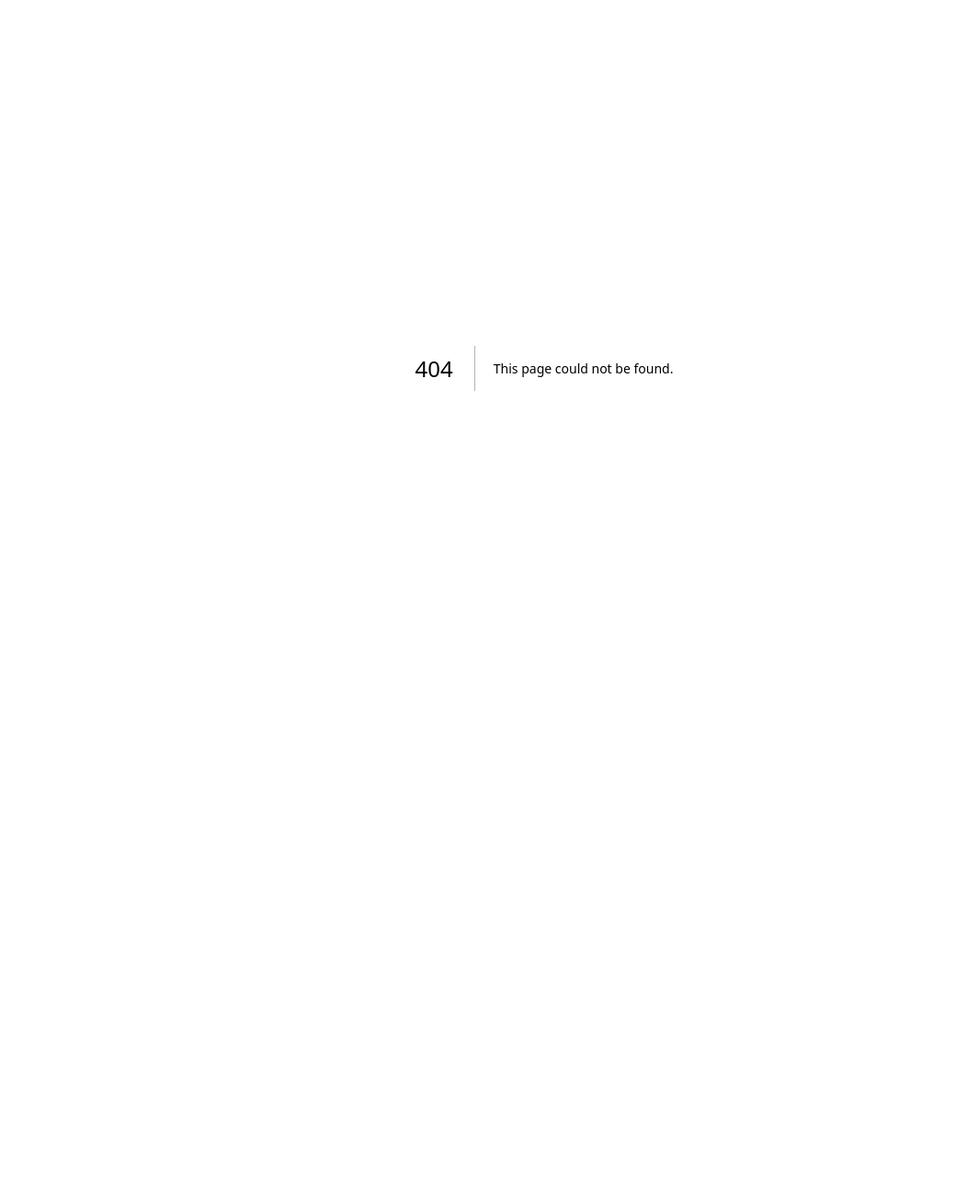
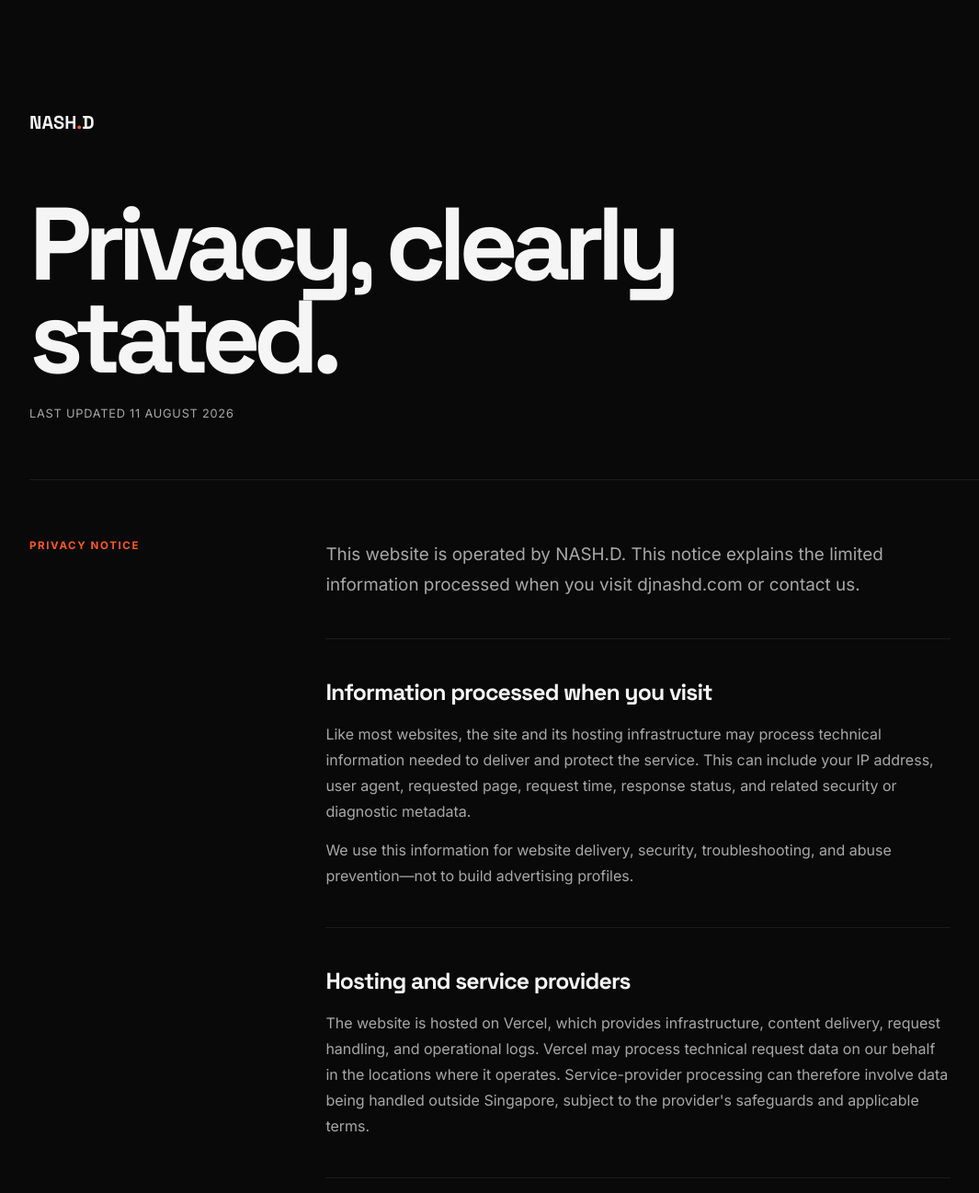
Before and after one commit to djnashd678/djnashd-site, a Next.js app: page /privacy in a window 1280 px wide. Before the commit this address had no page. Shown: the top 1297 px of the page at 92% size, without its empty margins (48-1113 px from the left). Before the commit the page ends 800 px from the top, so only its background shows below. Built offline with nearby package versions, Linux system fonts and the light colour scheme.

Commit message:
Add privacy notice and self-host site fonts

```diff
--- a/app/globals.css
+++ b/app/globals.css
@@ -1,5 +1,3 @@
-@import url('https://fonts.googleapis.com/css2?family=Inter:wght@400;500;600;700;800&family=Space+Grotesk:wght@500;600;700&display=swap');
-
 :root{
   --bg:#090909;--surface:#141414;--surface-hover:#1d1d1d;
   --text:#f5f5f5;--muted:#a8a8a8;--accent:#ff5a1f;
@@ -7,17 +5,17 @@
 }
 *{box-sizing:border-box}
 html{scroll-behavior:smooth}
-body{margin:0;background:var(--bg);color:var(--text);font-family:Inter,sans-serif}
+body{margin:0;background:var(--bg);color:var(--text);font-family:var(--font-inter),sans-serif}
 a{color:inherit;text-decoration:none}
 .sr-only{position:absolute;width:1px;height:1px;padding:0;margin:-1px;overflow:hidden;clip:rect(0,0,0,0);white-space:nowrap;border:0}
 .gate{min-height:100svh;display:grid;place-items:center;padding:32px;background:#050505}
 .gate-panel{width:min(480px,100%);text-align:center}
-.gate-panel h1{margin:0;font-family:"Space Grotesk",sans-serif;font-size:clamp(4.5rem,18vw,8rem);line-height:.85;letter-spacing:-.08em;color:#fff}
+.gate-panel h1{margin:0;font-family:var(--font-space-grotesk),sans-serif;font-size:clamp(4.5rem,18vw,8rem);line-height:.85;letter-spacing:-.08em;color:#fff}
 .gate-panel>p:not(.gate-error){margin:28px 0 40px;color:var(--muted);font-size:.9rem;letter-spacing:.04em}
 .gate-form{display:grid;grid-template-columns:1fr auto;gap:10px}
 .gate-form input{min-width:0;height:54px;padding:0 18px;border:1px solid rgba(255,255,255,.16);border-radius:var(--radius);outline:none;background:#111;color:#fff;font:inherit}
 .gate-form input:focus{border-color:rgba(255,255,255,.42)}
-.gate-form button{height:54px;padding:0 24px;border:0;border-radius:var(--radius);background:var(--accent);color:#080808;font:800 .8rem Inter,sans-serif;letter-spacing:.08em;cursor:pointer}
+.gate-form button{height:54px;padding:0 24px;border:0;border-radius:var(--radius);background:var(--accent);color:#080808;font:800 .8rem var(--font-inter),sans-serif;letter-spacing:.08em;cursor:pointer}
 .gate-form button:hover{filter:brightness(1.08)}
 .gate-error{min-height:20px;margin:16px 0 0;color:#d88b70;font-size:.78rem}
 .shell{width:min(1120px,calc(100% - 32px));margin-inline:auto}
@@ -25,7 +23,7 @@ a{color:inherit;text-decoration:none}
 .hero-image{object-fit:cover;object-position:center;filter:grayscale(1) contrast(1.06);animation:heroZoom 12s ease-in-out infinite alternate}
 .hero-overlay{position:absolute;inset:0;background:linear-gradient(180deg,rgba(9,9,9,.08),rgba(9,9,9,.18) 42%,rgba(9,9,9,.94) 90%,#090909)}
 .hero-content{position:relative;z-index:1;padding-bottom:92px}
-.hero-content h1{margin:0 0 24px;font-family:"Space Grotesk",sans-serif;font-size:clamp(4rem,14vw,9rem);letter-spacing:-.08em;line-height:.86}
+.hero-content h1{margin:0 0 24px;font-family:var(--font-space-grotesk),sans-serif;font-size:clamp(4rem,14vw,9rem);letter-spacing:-.08em;line-height:.86}
 .scroll-cue{position:absolute;z-index:2;right:26px;bottom:26px;color:rgba(255,255,255,.65);font-size:1.25rem}
 .button{min-height:52px;padding:0 20px;border-radius:var(--radius);display:inline-flex;align-items:center;justify-content:center;gap:10px;font-size:.9rem;font-weight:800;transition:.15s}
 .button:hover{transform:translateY(-2px)}
@@ -36,7 +34,7 @@ a{color:inherit;text-decoration:none}
 .eyebrow{display:inline-flex;align-items:center;gap:8px;margin-bottom:18px;color:var(--accent);font-size:.72rem;font-weight:800;letter-spacing:.16em}
 .eyebrow:before{content:"";width:24px;height:2px;background:var(--accent)}
 .section-title{display:flex;justify-content:space-between;gap:40px;align-items:flex-end;margin-bottom:36px}
-.section-title h2,.booking-card h2,.event-pass h1,.event-pass h2{margin:0;font-family:"Space Grotesk",sans-serif;font-size:clamp(2.4rem,6vw,5rem);line-height:.95;letter-spacing:-.06em}
+.section-title h2,.booking-card h2,.event-pass h1,.event-pass h2{margin:0;font-family:var(--font-space-grotesk),sans-serif;font-size:clamp(2.4rem,6vw,5rem);line-height:.95;letter-spacing:-.06em}
 .section-title p{max-width:390px;margin:0 0 4px;color:var(--muted);line-height:1.6}
 .event-pass{padding:clamp(24px,5vw,54px);border:1px solid var(--line);border-radius:30px;background:radial-gradient(circle at 82% 10%,rgba(255,90,31,.14),transparent 34%),var(--surface)}
 .event-pass-top{display:flex;justify-content:space-between;align-items:center}
@@ -50,7 +48,7 @@ a{color:inherit;text-decoration:none}
 .event-card{min-height:290px;padding:24px;border:1px solid var(--line);border-radius:var(--radius);background:var(--surface);display:flex;flex-direction:column;justify-content:space-between;transition:.2s}
 .event-card:hover,.feature-link:hover{transform:translateY(-4px);background:var(--surface-hover)}
 .event-card-date{color:var(--accent);font-size:.75rem;font-weight:800;letter-spacing:.1em}
-.event-card h3{margin:0 0 8px;font-family:"Space Grotesk",sans-serif;font-size:2rem;letter-spacing:-.04em}
+.event-card h3{margin:0 0 8px;font-family:var(--font-space-grotesk),sans-serif;font-size:2rem;letter-spacing:-.04em}
 .event-card p{margin:0;color:var(--muted)}
 .event-card-footer{display:flex;justify-content:space-between;gap:16px;padding-top:18px;border-top:1px solid var(--line);color:var(--muted);font-size:.84rem}
 .event-card-footer a{color:var(--text);font-weight:700}
@@ -60,8 +58,26 @@ a{color:inherit;text-decoration:none}
 .booking-card{min-height:430px;padding:clamp(28px,6vw,72px);border-radius:30px;background:radial-gradient(circle at 78% 18%,rgba(255,90,31,.25),transparent 30%),#111;border:1px solid var(--line);display:flex;justify-content:space-between;gap:48px;align-items:flex-end}
 .booking-card p{max-width:650px;color:var(--muted);line-height:1.7;margin:22px 0 0}
 .footer{min-height:110px;border-top:1px solid var(--line);display:flex;justify-content:space-between;align-items:center;color:var(--muted);font-size:.82rem}
-.footer strong{color:var(--text);font-family:"Space Grotesk",sans-serif;font-size:1.2rem}
+.footer strong{color:var(--text);font-family:var(--font-space-grotesk),sans-serif;font-size:1.2rem}
 .footer strong span{color:var(--accent)}
+.footer-links{display:flex;align-items:center;gap:22px}
+.footer-links a:hover{color:var(--text)}
+.privacy-page{padding-block:72px 110px}
+.privacy-header{padding:48px 0 64px;border-bottom:1px solid var(--line)}
+.privacy-brand{display:inline-block;margin-bottom:70px;font-family:var(--font-space-grotesk),sans-serif;font-size:1.25rem;font-weight:700}
+.privacy-brand span{color:var(--accent)}
+.privacy-header h1{max-width:800px;margin:0;font-family:var(--font-space-grotesk),sans-serif;font-size:clamp(3.4rem,9vw,7rem);line-height:.9;letter-spacing:-.07em}
+.privacy-updated{margin:24px 0 0;color:var(--muted);font-size:.8rem;letter-spacing:.06em;text-transform:uppercase}
+.privacy-content{display:grid;grid-template-columns:220px minmax(0,680px);gap:clamp(40px,8vw,110px);padding-top:64px}
+.privacy-intro{margin:0;color:var(--text);font-size:1.18rem;line-height:1.7}
+.privacy-content h2{margin:0;color:var(--accent);font-size:.72rem;letter-spacing:.14em;text-transform:uppercase}
+.privacy-section{padding-bottom:42px;margin-bottom:42px;border-bottom:1px solid var(--line)}
+.privacy-section:last-child{margin-bottom:0;border-bottom:0}
+.privacy-section h3{margin:0 0 16px;font-family:var(--font-space-grotesk),sans-serif;font-size:1.55rem;letter-spacing:-.035em}
+.privacy-section p,.privacy-section li{color:var(--muted);line-height:1.75}
+.privacy-section p{margin:0 0 14px}.privacy-section p:last-child{margin-bottom:0}
+.privacy-section ul{margin:0;padding-left:20px}.privacy-section li+li{margin-top:7px}
+.privacy-section a{color:var(--text);text-decoration:underline;text-decoration-color:rgba(255,255,255,.3);text-underline-offset:4px}
 @keyframes heroZoom{from{transform:scale(1.02)}to{transform:scale(1.08)}}
 @media(prefers-reduced-motion:reduce){
   html{scroll-behavior:auto}.hero-image{animation:none}.button,.event-card,.feature-link{transition:none}
@@ -74,4 +90,7 @@ a{color:inherit;text-decoration:none}
   .event-actions{margin-top:32px}.events-row,.link-grid{grid-template-columns:1fr}
   .event-card{min-height:245px}.booking-card .button{margin-top:32px}
   .footer{padding-block:28px;min-height:auto;flex-direction:column;align-items:flex-start;gap:10px}
+  .footer-links{margin-top:8px;gap:18px}
+  .privacy-page{padding-block:30px 72px}.privacy-header{padding:24px 0 48px}.privacy-brand{margin-bottom:54px}
+  .privacy-content{grid-template-columns:1fr;gap:28px;padding-top:48px}.privacy-section{padding-bottom:34px;margin-bottom:34px}
 }
--- a/app/layout.tsx
+++ b/app/layout.tsx
@@ -1,5 +1,20 @@
 import type { Metadata } from "next";
+import { Inter, Space_Grotesk } from "next/font/google";
 import "./globals.css";
+
+const inter = Inter({
+  subsets: ["latin"],
+  weight: ["400", "500", "600", "700", "800"],
+  variable: "--font-inter",
+  display: "swap"
+});
+
+const spaceGrotesk = Space_Grotesk({
+  subsets: ["latin"],
+  weight: ["500", "600", "700"],
+  variable: "--font-space-grotesk",
+  display: "swap"
+});
 
 export const metadata: Metadata = {
   metadataBase: new URL("https://djnashd.com"),
@@ -41,5 +56,9 @@ export const metadata: Metadata = {
 };
 
 export default function RootLayout({ children }: Readonly<{ children: React.ReactNode }>) {
-  return <html lang="en"><body>{children}</body></html>;
+  return (
+    <html lang="en" className={`${inter.variable} ${spaceGrotesk.variable}`}>
+      <body>{children}</body>
+    </html>
+  );
 }
--- /dev/null
+++ b/app/privacy/page.tsx
@@ -0,0 +1,141 @@
+import type { Metadata } from "next";
+import Link from "next/link";
+import Footer from "@/components/Footer";
+
+export const metadata: Metadata = {
+  title: "Privacy",
+  description: "How NASH.D handles information when you visit djnashd.com.",
+  alternates: { canonical: "/privacy" }
+};
+
+export default function PrivacyPage() {
+  return (
+    <>
+      <main className="privacy-page shell">
+        <header className="privacy-header">
+          <Link className="privacy-brand" href="/" aria-label="NASH.D home">
+            NASH<span>.</span>D
+          </Link>
+          <h1>Privacy, clearly stated.</h1>
+          <p className="privacy-updated">Last updated 11 August 2026</p>
+        </header>
+
+        <div className="privacy-content">
+          <h2>Privacy notice</h2>
+          <div>
+            <section className="privacy-section">
+              <p className="privacy-intro">
+                This website is operated by NASH.D. This notice explains the limited information
+                processed when you visit djnashd.com or contact us.
+              </p>
+            </section>
+
+            <section className="privacy-section">
+              <h3>Information processed when you visit</h3>
+              <p>
+                Like most websites, the site and its hosting infrastructure may process technical
+                information needed to deliver and protect the service. This can include your IP
+                address, user agent, requested page, request time, response status, and related
+                security or diagnostic metadata.
+              </p>
+              <p>
+                We use this information for website delivery, security, troubleshooting, and abuse
+                prevention—not to build advertising profiles.
+              </p>
+            </section>
+
+            <section className="privacy-section">
+              <h3>Hosting and service providers</h3>
+              <p>
+                The website is hosted on Vercel, which provides infrastructure, content delivery,
+                request handling, and operational logs. Vercel may process technical request data
+                on our behalf in the locations where it operates. Service-provider processing can
+                therefore involve data being handled outside Singapore, subject to the provider&apos;s
+                safeguards and applicable terms.
+              </p>
+            </section>
+
+            <section className="privacy-section">
+              <h3>Temporary password gate</h3>
+              <p>
+                While the website is a work in progress, access is protected by a password gate.
+                Passwords are checked on the server and are not stored in browser storage or written
+                to application logs by this website.
+              </p>
+              <p>
+                To limit repeated failed attempts, the server temporarily keeps an IP address,
+                failure count, and reset time in memory. This record lasts for up to approximately
+                15 minutes, may disappear sooner when a server instance ends, and is cleared after a
+                successful login.
+              </p>
+            </section>
+
+            <section className="privacy-section">
+              <h3>Cookies</h3>
+              <p>
+                The current work-in-progress site uses one first-party, strictly necessary cookie:
+                <strong> nashd_site_session</strong>. It remembers successful password-gate
+                authentication for seven days so visitors do not need to enter the password on every
+                page. It is HttpOnly, is used for authentication and security, and contains a signed
+                session value—not the password.
+              </p>
+              <p>
+                No optional analytics, advertising, or marketing cookies are currently used. There
+                is therefore no optional cookie-consent banner. When the password gate is removed
+                for public launch, this authentication cookie will no longer be set during ordinary
+                visits unless the implementation changes.
+              </p>
+            </section>
+
+            <section className="privacy-section">
+              <h3>No advertising or analytics tracking</h3>
+              <p>
+                The site currently uses no Google Analytics, Google Tag Manager, Meta Pixel, TikTok
+                Pixel, Vercel Analytics, or equivalent visitor-tracking technology. It does not set
+                analytics or advertising cookies.
+              </p>
+            </section>
+
+            <section className="privacy-section">
+              <h3>Third-party links</h3>
+              <p>
+                The site links to services including Instagram, TikTok, Spotify, and Mixcloud. These
+                are ordinary outbound links rather than embedded players or social widgets. Those
+                services receive information under their own privacy practices only when you choose
+                to visit them.
+              </p>
+            </section>
+
+            <section className="privacy-section">
+              <h3>Enquiries</h3>
+              <p>
+                If you email us, we receive the information you voluntarily include, such as your
+                name, email address, enquiry, and any event or booking details. We use it to respond,
+                manage the enquiry, and maintain appropriate business records. Please avoid sending
+                sensitive information that is not needed for your request.
+              </p>
+            </section>
+
+            <section className="privacy-section">
+              <h3>Retention and your choices</h3>
+              <p>
+                We keep information only for as long as reasonably needed for the purposes described
+                above, including security, operational, enquiry, and legal record-keeping needs.
+                Retention can also depend on service-provider settings and applicable requirements.
+              </p>
+              <p>
+                You may contact us to ask about personal information connected with you, request a
+                correction, or raise a privacy concern. Whether a particular request can be fulfilled
+                depends on the information involved and applicable requirements.
+              </p>
+              <p>
+                Privacy and booking enquiries: <a href="mailto:hello@djnashd.com">hello@djnashd.com</a>
+              </p>
+            </section>
+          </div>
+        </div>
+      </main>
+      <Footer />
+    </>
+  );
+}
--- a/components/Bookings.tsx
+++ b/components/Bookings.tsx
@@ -9,7 +9,7 @@ export default function Bookings() {
           <h2>Bring the right energy to your event.</h2>
           <p>Clubs, festivals, brand events, corporate functions and private celebrations.</p>
         </div>
-        <a className="button light" href="mailto:booking@example.com">
+        <a className="button light" href="mailto:hello@djnashd.com">
           Book NASH.D <ArrowUpRight size={18} />
         </a>
       </div>
--- a/next.config.ts
+++ b/next.config.ts
@@ -4,8 +4,8 @@ const isDevelopment = process.env.NODE_ENV === "development";
 const contentSecurityPolicy = [
   "default-src 'self'",
   `script-src 'self' 'unsafe-inline'${isDevelopment ? " 'unsafe-eval'" : ""}`,
-  "style-src 'self' 'unsafe-inline' https://fonts.googleapis.com",
-  "font-src 'self' https://fonts.gstatic.com data:",
+  "style-src 'self' 'unsafe-inline'",
+  "font-src 'self' data:",
   "img-src 'self' blob: data:",
   "connect-src 'self'",
   "media-src 'self'",
```
Also changed, not shown: components/Footer.tsx (+6 -1 lines), 1 other file (tests, documents, lock files or other folders).
